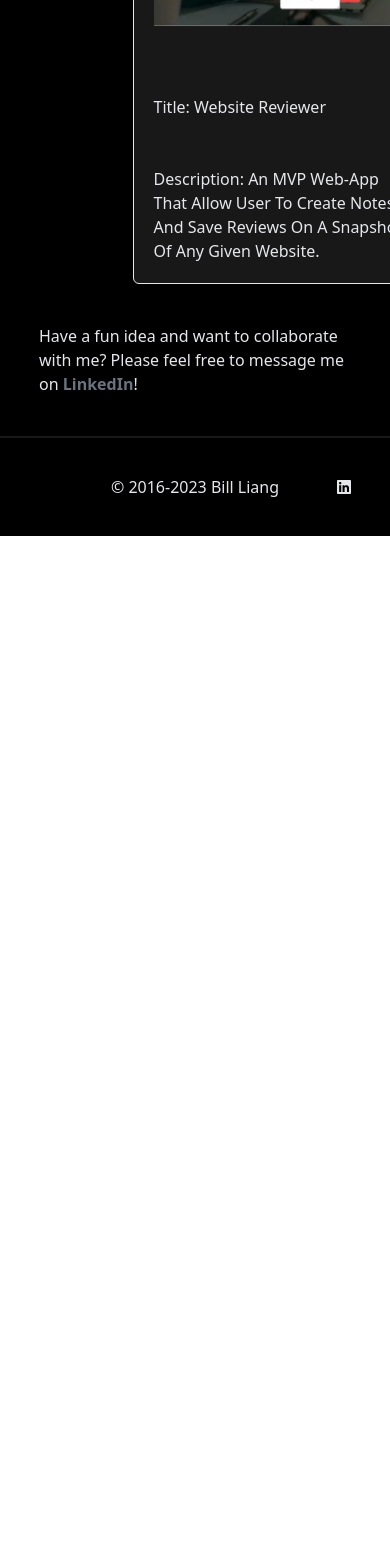
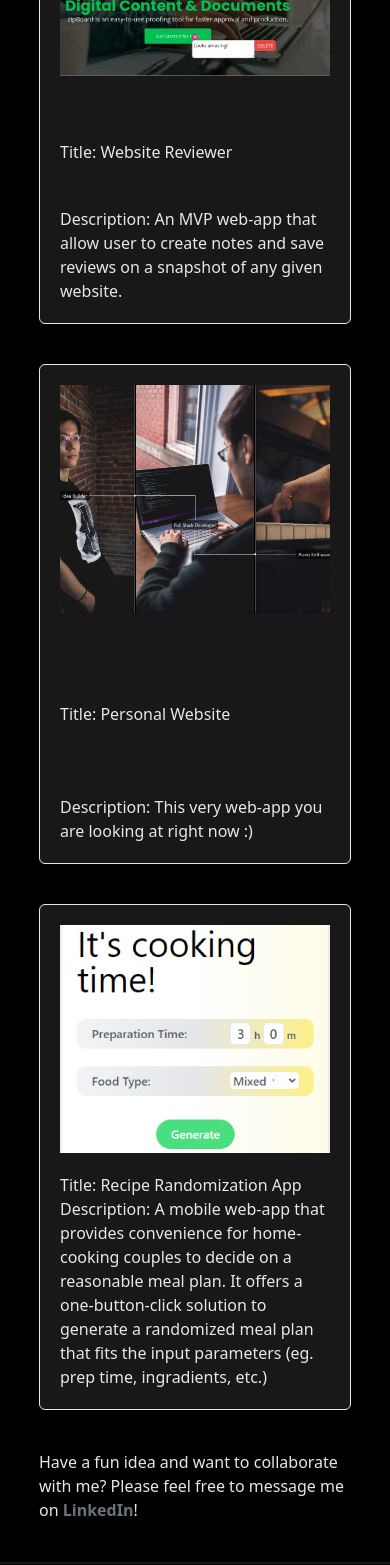
Before and after one commit to lzhlchmxl/2023-personal-site, a React (Create React App) app: page /projects in a window 390 px wide. Shown: the part 432-1997 px from the top of the page. Before the commit the page ends 968 px from the top, so only its background shows below. Built offline with nearby package versions, Linux system fonts and the light colour scheme.

Commit message:
add mobile friendly support

```diff
--- a/src/ProjectCard.tsx
+++ b/src/ProjectCard.tsx
@@ -29,8 +29,8 @@ export default function ProjectCard({
 {
   title: string;
   description: string;
-  demo: any; // [TODO] MP4 file
-  coverImg: any; //[TODO] image file
+  demo: string | null;
+  coverImg: string;
   coverImgAlt: string,
   codeLink: string,
   technologies: {
@@ -49,8 +49,12 @@ export default function ProjectCard({
   const handleClick = (e: React.MouseEvent<HTMLDivElement, MouseEvent>) => {
     const x = e.clientX;
     const {left, width} = e.currentTarget.getClientRects()[0];
-    if (x < left + width/2) { // clicking the 'watch demo' button
-      setIsModalOpen(true);
+    if (x < left + width / 2) { // clicking the 'watch demo' button
+      if (demo === null) {
+        window.alert('There is no demo video for this project yet.');
+      } else {
+        setIsModalOpen(true);
+      }
     } else { // clicking the 'view code' button
       window.open(codeLink, "_blank");
     }
@@ -111,7 +115,7 @@ export default function ProjectCard({
         :
         <>
           <p className="capitalize px-5"> Title: {title}</p>
-          <p className="capitalize px-5 pb-5">Description: {description}</p>
+          <p className="px-5 pb-5">Description: {description}</p>
         </>
       }
       <Modal
@@ -130,7 +134,7 @@ export default function ProjectCard({
             width={'100%'}
             controls
             playing
-            url={demo}
+            url={demo ? demo : undefined}
           />
       </Modal>
     </div>
--- a/src/ProjectPage.tsx
+++ b/src/ProjectPage.tsx
@@ -7,7 +7,7 @@ function ProjectPage() {
   const projectsHTML = projectsData.map( ({ title, description, coverImg, coverImgAlt, demo, codeLink, technologies}) => {
     return (
       <div
-        className="relative w-[40%]"
+        className="relative w-full md:w-[45%] mt-10"
         key={title}
       >
         <ProjectCard
@@ -28,7 +28,7 @@ function ProjectPage() {
       <BackButton />
       <h1 className='text-white text-3xl'>Simple ideas that I had fun building</h1>
       <p className="mt-5">More projects coming soon...</p>
-      <div className="mt-5 flex justify-around">
+      <div className="mt-5 flex-col md:flex justify-between flex-wrap">
         { projectsHTML }
       </div>
       <p className="mt-10">
--- a/src/data.ts
+++ b/src/data.ts
@@ -12,6 +12,8 @@ import lydia from './assets/lydia.mp4';
 import unknownTitle from './assets/famous-unkown-title.mp4';
 import websiteReviwerDemo from './assets/website-reviewer-demo.mp4';
 import websiteReviwerCover from './assets/website-reviewer-cover.png';
+import personalWebsiteCover from './assets/personal-website-cover.png';
+import recipeRandomizationAppCover from './assets/recipe-randomization-app-cover.png';
 
 export const musicVideos = [
   {url: pathetique, title: "Beethoven's Pathetique 3rd Movement '21 [rearranged]"},
@@ -112,7 +114,7 @@ export const projectsData = [
     title: 'website reviewer',
     description: 'An MVP web-app that allow user to create notes and save reviews on a snapshot of any given website.',
     coverImg: websiteReviwerCover,
-    coverImgAlt: 'cover photo of website reviwer mvp',
+    coverImgAlt: 'cover photo for website reviwer mvp',
     demo: websiteReviwerDemo,
     codeLink: 'https://github.com/lzhlchmxl/website-reviewer-mvp',
     technologies: {
@@ -122,5 +124,35 @@ export const projectsData = [
       hosting: 'Local',
       cicd: 'Not supported',
     }
+  },
+  {
+    title: 'personal website',
+    description: 'This very web-app you are looking at right now :)',
+    coverImg: personalWebsiteCover,
+    coverImgAlt: 'cover photo for personal website',
+    demo: null,
+    codeLink: 'https://github.com/lzhlchmxl/2023-personal-site',
+    technologies: {
+      frontend: 'React + Typescript + tailwind',
+      backend: 'N/A',
+      database: 'N/A',
+      hosting: 'AWS S3 + CloudFront',
+      cicd: 'AWS CodePipeline',
+    }
+  },
+  {
+    title: 'recipe randomization app',
+    description: 'A mobile web-app that provides convenience for home-cooking couples to decide on a reasonable meal plan. It offers a one-button-click solution to generate a randomized meal plan that fits the input parameters (eg. prep time, ingradients, etc.)',
+    coverImg: recipeRandomizationAppCover,
+    coverImgAlt: 'cover photo for recipe randomization app',
+    demo: null,
+    codeLink: 'https://github.com/lzhlchmxl/recipe-randomization-app',
+    technologies: {
+      frontend: 'React + Typescript + tailwind',
+      backend: 'Node.js',
+      database: 'JSON file (temp)',
+      hosting: 'AWS EC2',
+      cicd: 'Not Supported',
+    }
   }
 ]
```
Also changed, not shown: src/assets/personal-website-cover.png (added), src/assets/recipe-randomization-app-cover.png (added).
